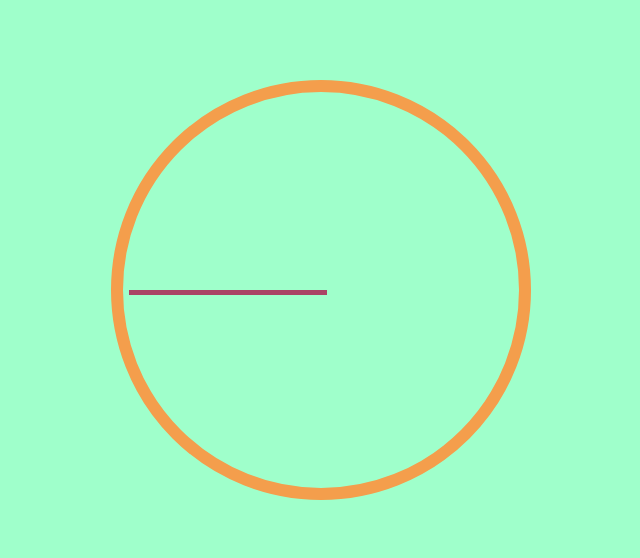
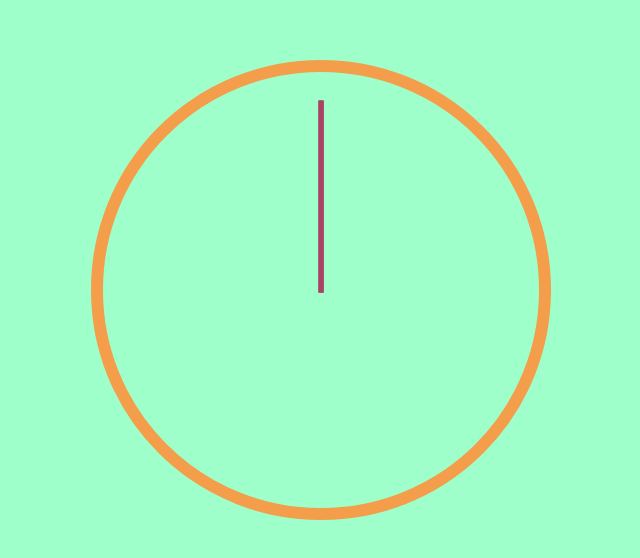
Before and after one commit to reubengt/JS-30, a plain HTML site: page clock/index.html in a window 1280 px wide. Shown: the part 118-676 px from the top of the page, without its empty margins (319-959 px from the left). Drawn offline with Linux system fonts and the light colour scheme.

Commit message:
move clock hands to 12oclock position by default

```diff
--- a/clock/index.html
+++ b/clock/index.html
@@ -12,6 +12,7 @@
     <div class="clock-face">
       <div class="hand hour-hand"></div>
       <div class="hand min-hand"></div>
+      <div class="hand min-hand"></div>
       <div></div>
     </div>
   </div>
--- a/clock/styles.css
+++ b/clock/styles.css
@@ -3,6 +3,8 @@ html{
   font-family: 'Helvetica Neue';
   text-align: center;
   font-size: 1vw;
+  margin: 0rem;
+  padding: 0rem;
 }
 body{
   font-size: 2rem;
@@ -17,8 +19,12 @@ body{
   height: 30rem;
   border: 1rem solid #F49E4C;
   border-radius: 50%;
-  padding: 0.5rem;
+  padding: 2rem;
+}
+.clock-face{
   position: relative;
+  width: 100%;
+  height: 100%;
 }
 .hand{
   width: 50%;
@@ -26,4 +32,9 @@ body{
   background: #AA4465;
   position: absolute;
   top: 50%;
+  margin-bottom: 0.2rem;
+  transform-origin: 100%;
+  transform: rotate(90deg);
+  transition: all 0.05s;
+  transition-timing-function:cubic-bezier(0.19, 2.83, 0.58, 1);
 }
```
